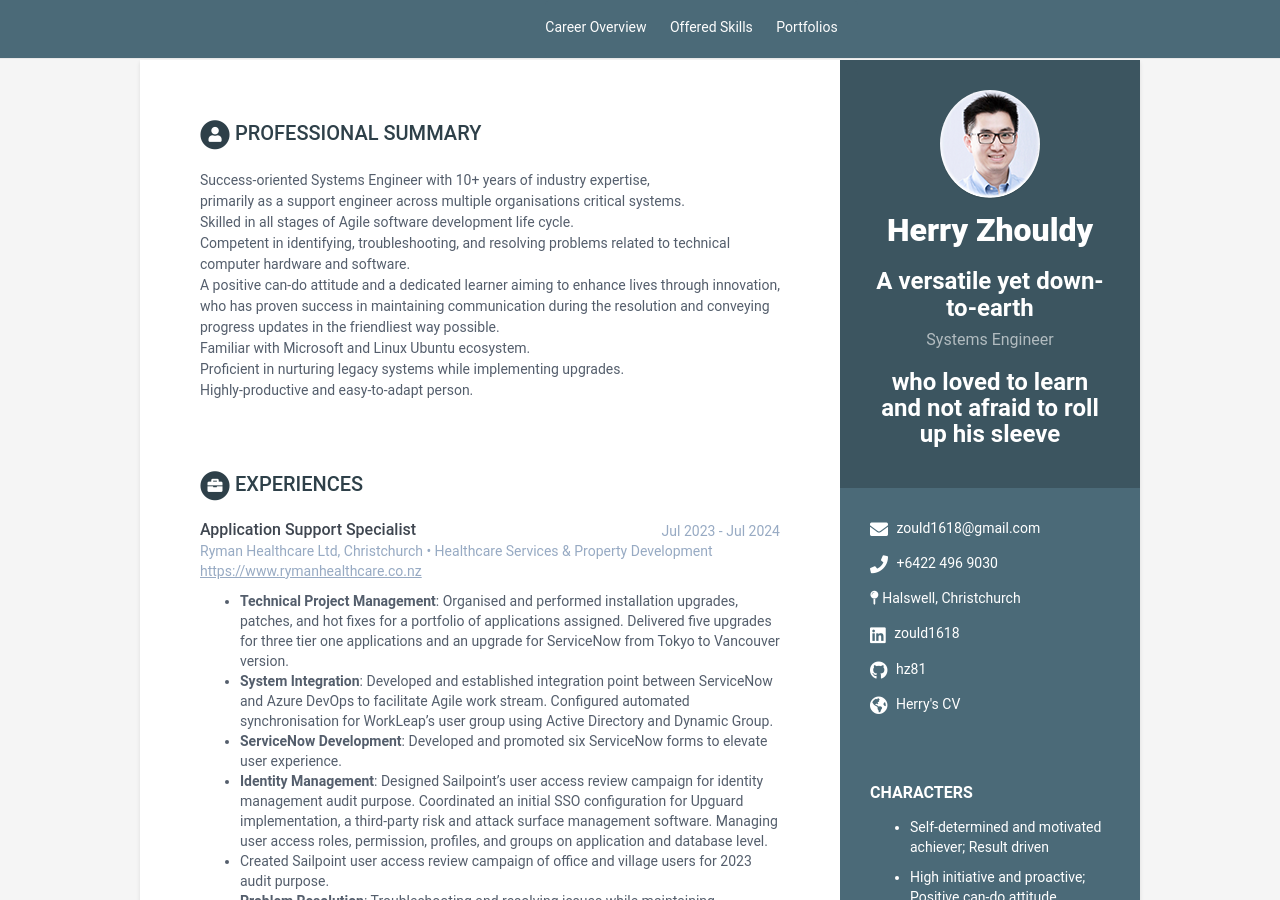
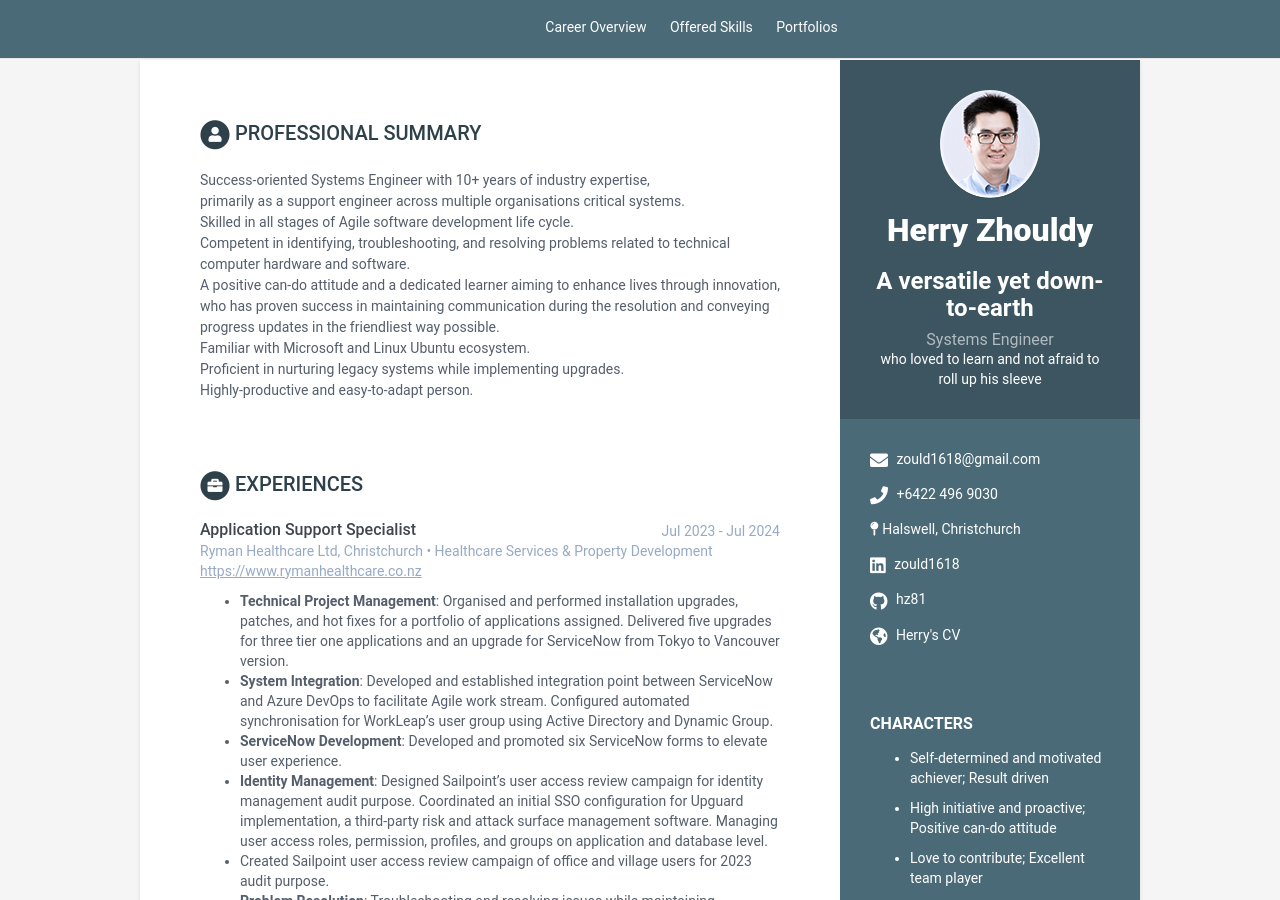
Before and after one commit to hz81/cv-se001, a Jekyll site: the page built from index.html, in a window 1280 px wide and 900 px high. Built offline with Jekyll 4.4.1, drawn with Linux system fonts in a browser that asks for light colours.

Commit message:
Update data.yml

```diff
--- a/_data/data.yml
+++ b/_data/data.yml
@@ -11,7 +11,7 @@ sidebar:
 
     # Profile information
     name: Herry Zhouldy
-    tagline: A versatile yet down-to-earth <h3 class="tagline-highlight">Systems Engineer<h3> who loved to learn and not afraid to roll up his sleeve
+    tagline: A versatile yet down-to-earth <h3 class="tagline-highlight">Systems Engineer</h3> who loved to learn and not afraid to roll up his sleeve
     avatar: profile.png  #place a 100x100 picture inside /assets/images/ folder and provide the name of the file below
 
     # Sidebar links
```
